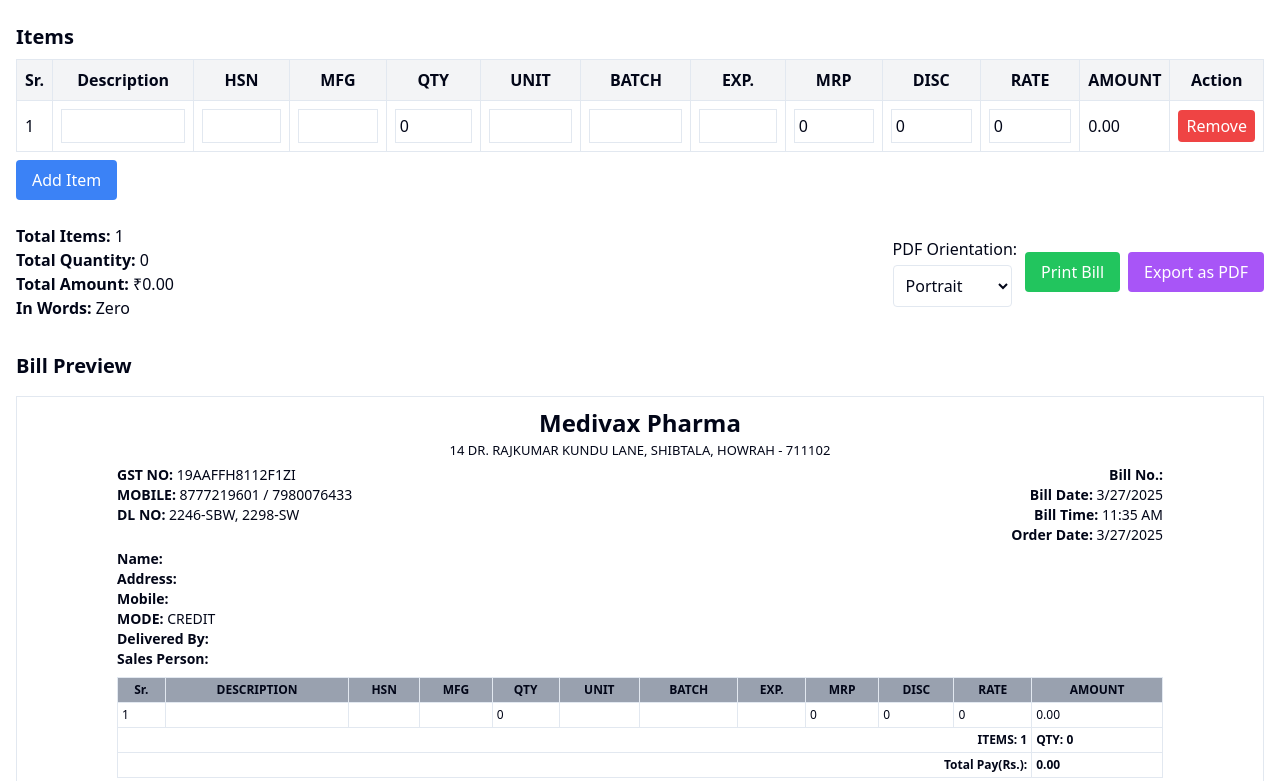
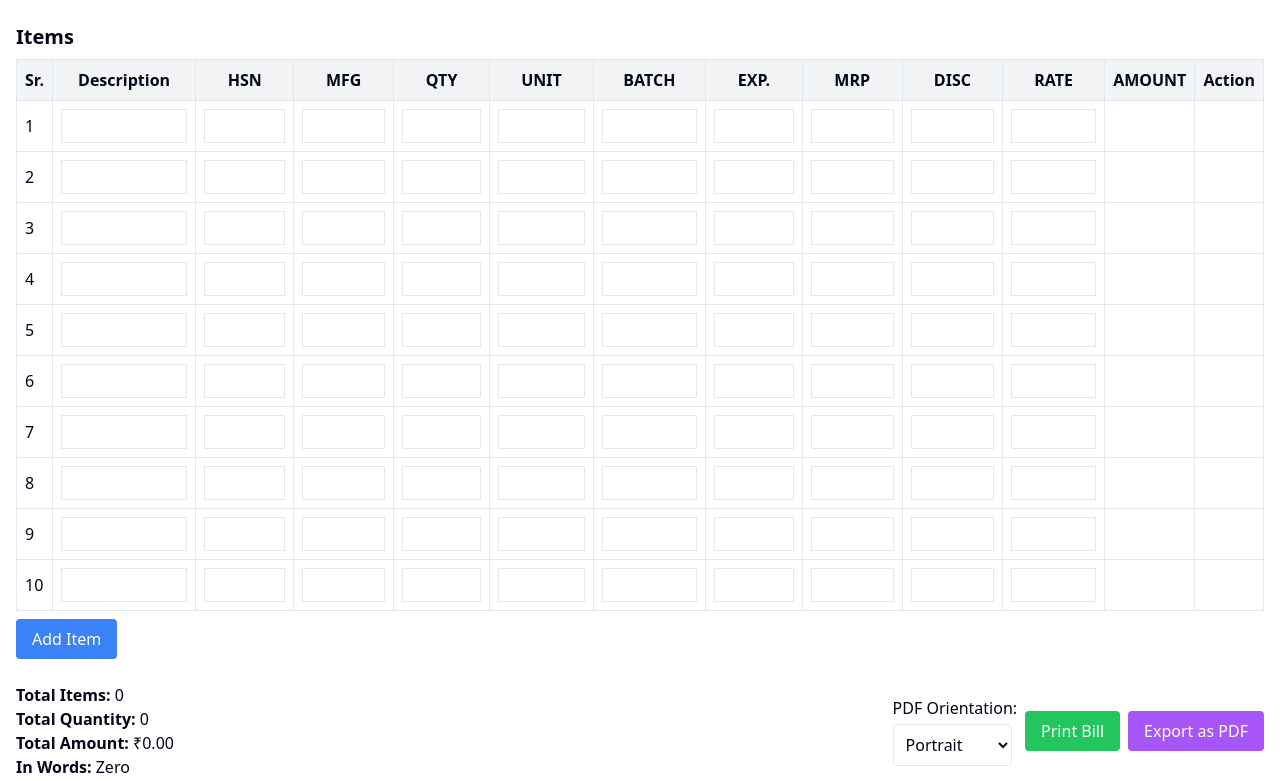
Before and after one commit to SwapnilSkr/medivax-bill-generator, a Next.js app: page /generate in a window 1280 px wide. Shown: the part 479-1260 px from the top of the page. Built offline with nearby package versions, Linux system fonts and the light colour scheme.

Commit message:
completed the finalized bill generator

```diff
--- a/app/generate/page.tsx
+++ b/app/generate/page.tsx
@@ -23,14 +23,14 @@
   description: string;
   hsn: string;
   mfg: string;
-  qty: number;
+  qty: number | null;
   unit: string;
   batch: string;
   exp: string;
-  mrp: number;
-  disc: number;
-  rate: number;
-  amount: number;
+  mrp: number | null;
+  disc: number | null;
+  rate: number | null;
+  amount: number | null;
 }
 
 export default function BillGenerator() {
@@ -69,14 +69,140 @@
       description: "",
       hsn: "",
       mfg: "",
-      qty: 0,
+      qty: null as unknown as number,
       unit: "",
       batch: "",
       exp: "",
-      mrp: 0,
-      disc: 0,
-      rate: 0,
-      amount: 0,
+      mrp: null as unknown as number,
+      disc: null as unknown as number,
+      rate: null as unknown as number,
+      amount: null as unknown as number,
+    },
+    {
+      id: 2,
+      description: "",
+      hsn: "",
+      mfg: "",
+      qty: null as unknown as number,
+      unit: "",
+      batch: "",
+      exp: "",
+      mrp: null as unknown as number,
+      disc: null as unknown as number,
+      rate: null as unknown as number,
+      amount: null as unknown as number,
+    },
+    {
+      id: 3,
+      description: "",
+      hsn: "",
+      mfg: "",
+      qty: null as unknown as number,
+      unit: "",
+      batch: "",
+      exp: "",
+      mrp: null as unknown as number,
+      disc: null as unknown as number,
+      rate: null as unknown as number,
+      amount: null as unknown as number,
+    },
+    {
+      id: 4,
+      description: "",
+      hsn: "",
+      mfg: "",
+      qty: null as unknown as number,
+      unit: "",
+      batch: "",
+      exp: "",
+      mrp: null as unknown as number,
+      disc: null as unknown as number,
+      rate: null as unknown as number,
+      amount: null as unknown as number,
+    },
+    {
+      id: 5,
+      description: "",
+      hsn: "",
+      mfg: "",
+      qty: null as unknown as number,
+      unit: "",
+      batch: "",
+      exp: "",
+      mrp: null as unknown as number,
+      disc: null as unknown as number,
+      rate: null as unknown as number,
+      amount: null as unknown as number,
+    },
+    {
+      id: 6,
+      description: "",
+      hsn: "",
+      mfg: "",
+      qty: null as unknown as number,
+      unit: "",
+      batch: "",
+      exp: "",
+      mrp: null as unknown as number,
+      disc: null as unknown as number,
+      rate: null as unknown as number,
+      amount: null as unknown as number,
+    },
+    {
+      id: 7,
+      description: "",
+      hsn: "",
+      mfg: "",
+      qty: null as unknown as number,
+      unit: "",
+      batch: "",
+      exp: "",
+      mrp: null as unknown as number,
+      disc: null as unknown as number,
+      rate: null as unknown as number,
+      amount: null as unknown as number,
+    },
+    {
+      id: 8,
+      description: "",
+      hsn: "",
+      mfg: "",
+      qty: null as unknown as number,
+      unit: "",
+      batch: "",
+      exp: "",
+      mrp: null as unknown as number,
+      disc: null as unknown as number,
+      rate: null as unknown as number,
+      amount: null as unknown as number,
+    },
+    {
+      id: 9,
+      description: "",
+      hsn: "",
+      mfg: "",
+      qty: null as unknown as number,
+      unit: "",
+      batch: "",
+      exp: "",
+      mrp: null as unknown as number,
+      disc: null as unknown as number,
+      rate: null as unknown as number,
+      amount: null as unknown as number,
+    },
+    {
+      id: 10,
+      description: "",
+      hsn: "",
+      mfg: "",
+      qty: null as unknown as number,
+      unit: "",
+      batch: "",
+      exp: "",
+      mrp: null as unknown as number,
+      disc: null as unknown as number,
+      rate: null as unknown as number,
+      amount: null as unknown as number,
     },
   ]);
 
@@ -100,14 +226,14 @@
       field === "rate"
     ) {
       newItems[index][field] =
-        typeof value === "string" ? parseFloat(value) || 0 : value;
+        typeof value === "string" ? parseFloat(value) || null : value;
     } else {
       newItems[index][field as keyof ItemType] = value as never;
     }
     if (field === "rate" || field === "qty") {
       const rate = newItems[index].rate || 0;
       const qty = newItems[index].qty || 0;
-      newItems[index].amount = rate * qty;
+      newItems[index].amount = rate && qty ? rate * qty : null;
     }
     setItems(newItems);
   };
@@ -133,17 +259,27 @@
   };
 
   const removeItem = (index: number) => {
+    if (items.length > 10) {
       const newItems = [...items];
       newItems.splice(index, 1);
       setItems(newItems);
+    }
   };
 
   const calculateTotal = (): number => {
-    return items.reduce((total, item) => total + item.amount, 0);
+    return items.reduce((total, item) => {
+      return total + (item.amount !== null ? item.amount : 0);
+    }, 0);
   };
 
   const calculateTotalItems = (): number => {
-    return items.reduce((total, item) => total + (item.qty || 0), 0);
+    return items.reduce((total, item) => {
+      return total + (item.qty !== null ? item.qty : 0);
+    }, 0);
+  };
+
+  const getActiveItemCount = (): number => {
+    return items.filter(item => item.qty !== null || item.description !== "").length;
   };
 
   const componentRef = useRef<HTMLDivElement>(null);
@@ -439,7 +575,7 @@
                   <td className="border p-2">
                     <input
                       type="number"
-                      value={item.qty}
+                      value={item.qty ?? ''}
                       onChange={(e) =>
                         handleItemChange(index, "qty", e.target.value)
                       }
@@ -479,7 +615,7 @@
                   <td className="border p-2">
                     <input
                       type="number"
-                      value={item.mrp}
+                      value={item.mrp ?? ''}
                       onChange={(e) =>
                         handleItemChange(index, "mrp", e.target.value)
                       }
@@ -489,7 +625,7 @@
                   <td className="border p-2">
                     <input
                       type="number"
-                      value={item.disc}
+                      value={item.disc ?? ''}
                       onChange={(e) =>
                         handleItemChange(index, "disc", e.target.value)
                       }
@@ -499,21 +635,23 @@
                   <td className="border p-2">
                     <input
                       type="number"
-                      value={item.rate}
+                      value={item.rate ?? ''}
                       onChange={(e) =>
                         handleItemChange(index, "rate", e.target.value)
                       }
                       className="w-full p-1 border"
                     />
                   </td>
-                  <td className="border p-2">{item.amount.toFixed(2)}</td>
+                  <td className="border p-2">{item.amount?.toFixed(2) || ""}</td>
                   <td className="border p-2">
+                    {items.length > 10 && (
                       <button
                         onClick={() => removeItem(index)}
                         className="bg-[#ef4444] text-white px-2 py-1 rounded hover:bg-[#dc2626]"
                       >
                         Remove
                       </button>
+                    )}
                   </td>
                 </tr>
               ))}
@@ -531,7 +669,7 @@
       <div className="mb-6 flex justify-between items-center">
         <div>
           <p>
-            <strong>Total Items:</strong> {items.length}
+            <strong>Total Items:</strong> {getActiveItemCount()}
           </p>
           <p>
             <strong>Total Quantity:</strong> {calculateTotalItems()}
@@ -635,55 +773,55 @@
             </div>
           </div>
 
-          <table className="w-full border-collapse text-sm">
+          <table className="w-full border-collapse text-sm mt-8">
             <thead>
               <tr className="bg-gray-400">
-                <th className="border p-1 text-xs">Sr.</th>
-                <th className="border p-1 text-xs">DESCRIPTION</th>
-                <th className="border p-1 text-xs">HSN</th>
-                <th className="border p-1 text-xs">MFG</th>
-                <th className="border p-1 text-xs">QTY</th>
-                <th className="border p-1 text-xs">UNIT</th>
-                <th className="border p-1 text-xs">BATCH</th>
-                <th className="border p-1 text-xs">EXP.</th>
-                <th className="border p-1 text-xs">MRP</th>
-                <th className="border p-1 text-xs">DISC</th>
-                <th className="border p-1 text-xs">RATE</th>
-                <th className="border p-1 text-xs">AMOUNT</th>
+                <th className="border border-black p-1 text-xs">Sr.</th>
+                <th className="border border-black p-1 text-xs">DESCRIPTION</th>
+                <th className="border border-black p-1 text-xs">HSN</th>
+                <th className="border border-black p-1 text-xs">MFG</th>
+                <th className="border border-black p-1 text-xs">QTY</th>
+                <th className="border border-black p-1 text-xs">UNIT</th>
+                <th className="border border-black p-1 text-xs">BATCH</th>
+                <th className="border border-black p-1 text-xs">EXP.</th>
+                <th className="border border-black p-1 text-xs">MRP</th>
+                <th className="border border-black p-1 text-xs">DISC</th>
+                <th className="border border-black p-1 text-xs">RATE</th>
+                <th className="border border-black p-1 text-xs">AMOUNT</th>
               </tr>
             </thead>
             <tbody>
               {items.map((item, index) => (
                 <tr key={item.id} className="text-xs">
-                  <td className="border p-1">{index + 1}</td>
-                  <td className="border p-1">{item.description}</td>
-                  <td className="border p-1">{item.hsn}</td>
-                  <td className="border p-1">{item.mfg}</td>
-                  <td className="border p-1">{item.qty}</td>
-                  <td className="border p-1">{item.unit}</td>
-                  <td className="border p-1">{item.batch}</td>
-                  <td className="border p-1">{item.exp}</td>
-                  <td className="border p-1">{item.mrp}</td>
-                  <td className="border p-1">{item.disc}</td>
-                  <td className="border p-1">{item.rate}</td>
-                  <td className="border p-1">{item.amount.toFixed(2)}</td>
+                  <td className="border border-black p-1">{index + 1}</td>
+                  <td className="border border-black p-1">{item.description}</td>
+                  <td className="border border-black p-1">{item.hsn}</td>
+                  <td className="border border-black p-1">{item.mfg}</td>
+                  <td className="border border-black p-1">{item.qty}</td>
+                  <td className="border border-black p-1">{item.unit}</td>
+                  <td className="border border-black p-1">{item.batch}</td>
+                  <td className="border border-black p-1">{item.exp}</td>
+                  <td className="border border-black p-1">{item.mrp}</td>
+                  <td className="border border-black p-1">{item.disc}</td>
+                  <td className="border border-black p-1">{item.rate}</td>
+                  <td className="border border-black p-1">{item.amount?.toFixed(2) || ""}</td>
                 </tr>
               ))}
             </tbody>
             <tfoot className="text-xs">
               <tr>
-                <td colSpan={11} className="border p-1 text-right">
-                  <strong>ITEMS: {items.length}</strong>
+                <td colSpan={11} className="border border-black p-1 text-right">
+                  <strong>ITEMS: {getActiveItemCount()}</strong>
                 </td>
-                <td className="border p-1">
+                <td className="border border-black p-1">
                   <strong>QTY: {calculateTotalItems()}</strong>
                 </td>
               </tr>
               <tr>
-                <td colSpan={11} className="border p-1 text-right">
+                <td colSpan={11} className="border border-black p-1 text-right">
                   <strong>Total Pay(Rs.):</strong>
                 </td>
-                <td className="border p-1">
+                <td className="border border-black p-1">
                   <strong>{calculateTotal().toFixed(2)}</strong>
                 </td>
               </tr>
```
Lines whose indentation alone changed are shown as unchanged.
